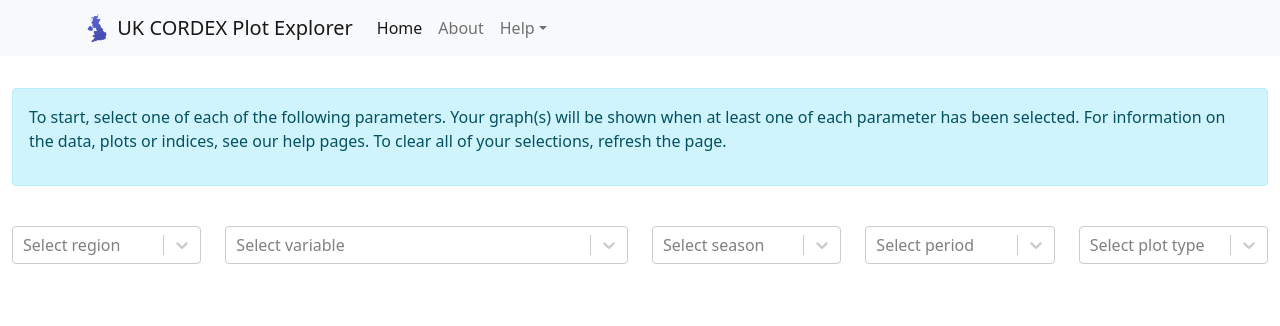
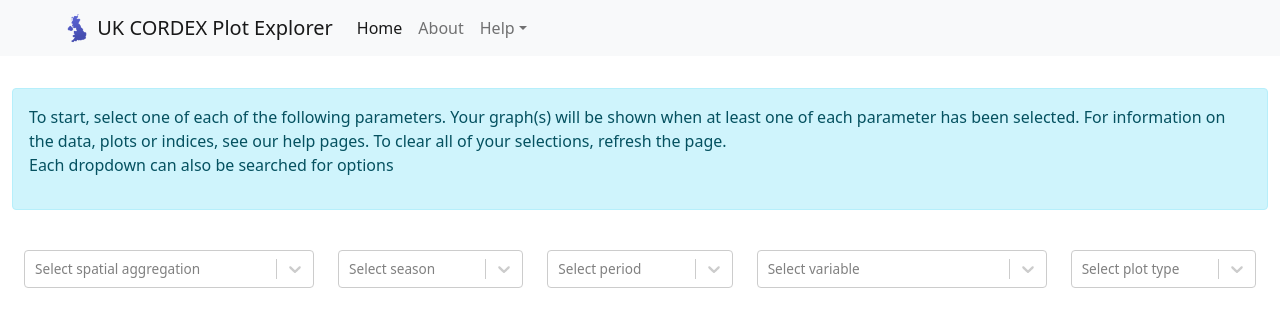
Before and after one commit to UCL/UKCORDEX-plot-explorer-dev, a React (Create React App) app: page /#/ in a window 1280 px wide. Shown: the top 326 px of the page. Built offline with nearby package versions, Linux system fonts and the light colour scheme.

Commit message:
content for new dropdown + aes. changes inc. menu

```diff
--- a/src/components/MenuHeader.js
+++ b/src/components/MenuHeader.js
@@ -1,20 +1,21 @@
-import React from 'react';
+import React from "react";
 import Container from "react-bootstrap/Container";
-import Nav from 'react-bootstrap/Nav';
-import Navbar from 'react-bootstrap/Navbar';
-import NavDropdown from 'react-bootstrap/NavDropdown'
-import { LinkContainer } from 'react-router-bootstrap';
+import Nav from "react-bootstrap/Nav";
+import Navbar from "react-bootstrap/Navbar";
+import NavDropdown from "react-bootstrap/NavDropdown";
+import { LinkContainer } from "react-router-bootstrap";
 // LinkContainer is used to allow react router to identify the nav links
 
-
-function MenuHeader(){
+function MenuHeader() {
   /*
     Displays top menu navigation bar.
   */
-  return(
+  return (
     <Navbar bg="light" variant="light" sticky="top">
       <Container>
-          <LinkContainer to='/'>
+        <LinkContainer
+          to="/"
+          style={{ justifyContent: "flex-start", marginLeft: "-1em" }}>
           <Navbar.Brand>
             <img
               alt=""
@@ -22,28 +23,35 @@ function MenuHeader(){
               width="30"
               height="30"
               className="d-inline-block align-top"
-            />{'    '}
+            />
+            {"    "}
             UK CORDEX Plot Explorer
           </Navbar.Brand>
         </LinkContainer>
         {/* This allows the links to show when they're active */}
         <Nav className="me-auto" activeKey={window.location.pathname}>
-
-
           {/* This method allows HashRouter to modify the URL (for GH pages); the links are relative */}
-
-        <LinkContainer to='/'><Nav.Link>Home</Nav.Link></LinkContainer>
-        <LinkContainer to='/about'><Nav.Link>About</Nav.Link></LinkContainer>
+          <LinkContainer to="/">
+            <Nav.Link>Home</Nav.Link>
+          </LinkContainer>
+          <LinkContainer to="/about">
+            <Nav.Link>About</Nav.Link>
+          </LinkContainer>
           <NavDropdown title="Help" id="basic-nav-dropdown">
-            <LinkContainer to='/indices-help'><NavDropdown.Item>Indices</NavDropdown.Item></LinkContainer>
-            <LinkContainer to='/data-help'><NavDropdown.Item>Data</NavDropdown.Item></LinkContainer>
-            <LinkContainer to='/plot-help'><NavDropdown.Item>Plots</NavDropdown.Item></LinkContainer>
+            <LinkContainer to="/indices-help">
+              <NavDropdown.Item>Indices</NavDropdown.Item>
+            </LinkContainer>
+            <LinkContainer to="/data-help">
+              <NavDropdown.Item>Data</NavDropdown.Item>
+            </LinkContainer>
+            <LinkContainer to="/plot-help">
+              <NavDropdown.Item>Plots</NavDropdown.Item>
+            </LinkContainer>
           </NavDropdown>
         </Nav>
-
       </Container>
     </Navbar>
   );
-};
+}
 
 export default MenuHeader;
--- a/src/components/OptionsRow.css
+++ b/src/components/OptionsRow.css
@@ -1,4 +1,8 @@
 /* Styling for the tags in the labels of the dropdowns */
+/*********************** For dropdown text  *******************************/
+.plotdropdown {
+  font-size: 85%;
+}
 
 /*********************** Section for PlotVar Dropdown **********************/
 .description {
--- a/src/components/OptionsRow.js
+++ b/src/components/OptionsRow.js
@@ -2,6 +2,7 @@ import React from "react";
 import Select from "react-select";
 import Row from "react-bootstrap/Row";
 import Col from "react-bootstrap/Col";
+import Container from "react-bootstrap/Container";
 import "./OptionsRow.css";
 import {
   periodOptionsContents,
@@ -10,8 +11,6 @@ import {
   regionOptionsContents,
   seasonOptionsContents,
 } from "./OptionsRowContents";
-
-
 
 // Styling for plotvar dropdown
 const formatPlotvarLabel = ({ value, label, tag }) => (
@@ -41,17 +40,44 @@ function OptionsRow({
   to select several options in each least.
 */
   return (
-    <Row className="pt-4">
-      <Col>
+    <Container fluid>
+      <Row className="pt-4 opt-row">
+        {/* Spatial aggregation dropdown */}
+        <Col sm={3} xs={5}>
           <Select
             options={regionOptionsContents}
             onChange={setRegion}
-          placeholder="Select region"
+            placeholder="Select spatial aggregation"
             isClearable={false}
             isMulti
+            className="plotdropdown"
           />
         </Col>
-      <Col xs={4}>
+        {/* Season dropdown */}
+        <Col sm={2} xs={3}>
+          <Select
+            options={seasonOptionsContents}
+            formatOptionLabel={formatSeasonLabel}
+            onChange={setSeasons}
+            placeholder="Select season"
+            isClearable={false}
+            isMulti
+            className="plotdropdown"
+          />
+        </Col>
+        {/* Period dropdown */}
+        <Col sm={2} xs={3}>
+          <Select
+            options={periodOptionsContents}
+            onChange={setPeriods}
+            placeholder="Select period"
+            isClearable={false}
+            isMulti
+            className="plotdropdown"
+          />
+        </Col>
+        {/* Plot variables dropdown */}
+        <Col sm={3} xs={5}>
           <Select
             options={plotvarOptionsContents}
             formatOptionLabel={formatPlotvarLabel}
@@ -60,37 +86,22 @@ function OptionsRow({
             placeholder="Select variable"
             isClearable={false}
             isMulti
+            className="plotdropdown"
           />
         </Col>
-      <Col>
-        <Select
-          options={seasonOptionsContents}
-          formatOptionLabel={formatSeasonLabel}
-          onChange={setSeasons}
-          placeholder="Select season"
-          isClearable={false}
-          isMulti
-        />
-      </Col>
-      <Col>
-        <Select
-          options={periodOptionsContents}
-          onChange={setPeriods}
-          placeholder="Select period"
-          isClearable={false}
-          isMulti
-        />
-      </Col>
-      <Col>
+        {/* Plot types dropdown */}
+        <Col sm={2} xs={5}>
           <Select
             options={plottypeOptionsContents}
             onChange={setPlottypes}
             placeholder="Select plot type"
             isClearable={false}
             isMulti
+            className="plotdropdown"
           />
         </Col>
       </Row>
+    </Container>
   );
 }
 
--- a/src/components/OptionsRowContents.js
+++ b/src/components/OptionsRowContents.js
@@ -79,7 +79,10 @@ export const plotvarOptionsContents = [
 
 // Region/Resolution
 export const regionOptionsContents = [
-  { value: "region value", label: "region" },
+  { value: "value", label: "12km grid" },
+  { value: "value", label: "country" },
+  { value: "value", label: "administrative region" },
+  { value: "value", label: "river basin" },
 ];
 
 // Time Periods
--- a/src/components/PlotExplorerContainer.js
+++ b/src/components/PlotExplorerContainer.js
@@ -28,7 +28,8 @@ function PlotExplorerRow() {
           To start, select one of each of the following parameters. Your
           graph(s) will be shown when at least one of each parameter has been
           selected. For information on the data, plots or indices, see our help
-          pages. To clear all of your selections, refresh the page.
+          pages. To clear all of your selections, refresh the page. <br></br>
+          Each dropdown can also be searched for options
         </p>
       </Alert>
 
```
Lines whose indentation alone changed are shown as unchanged.
